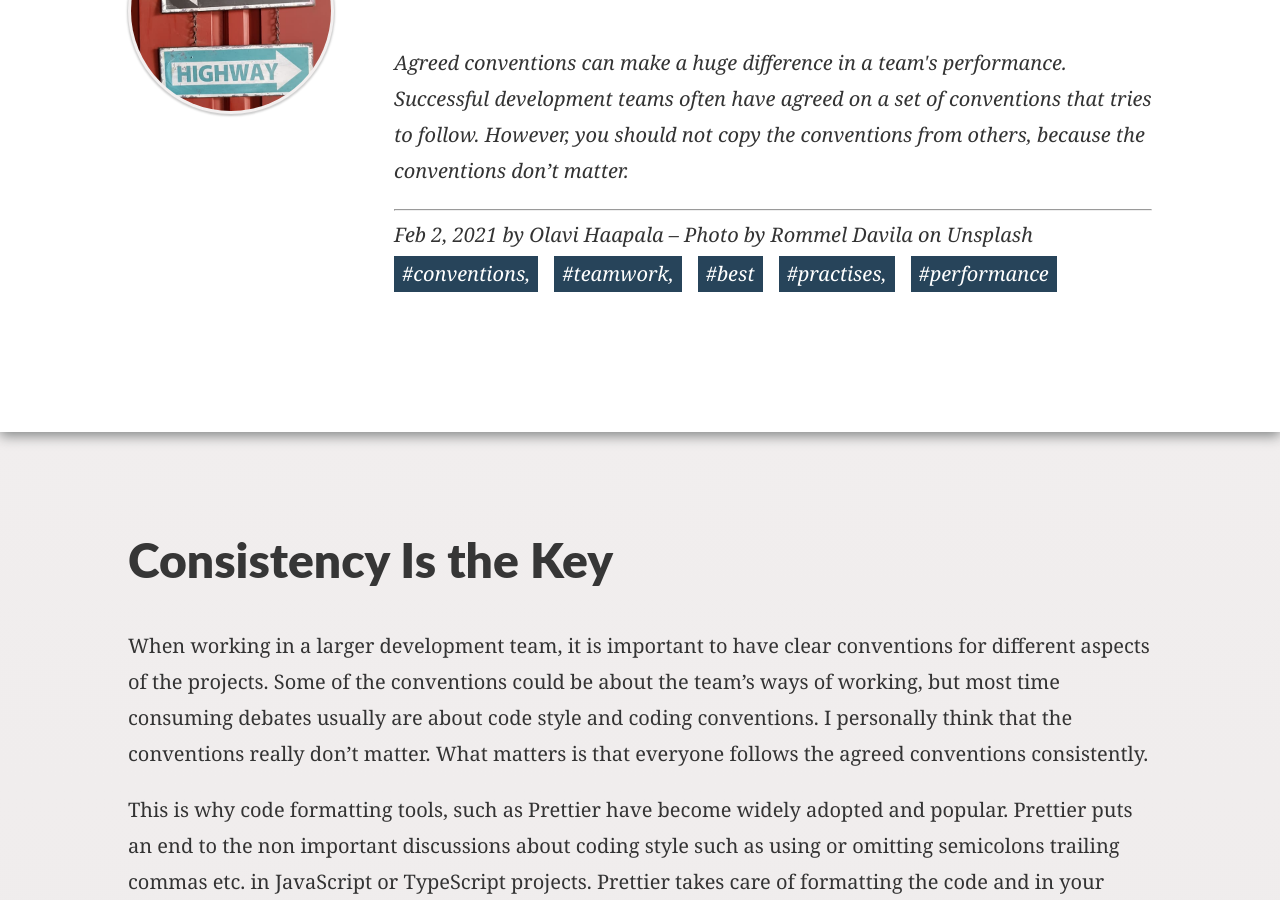
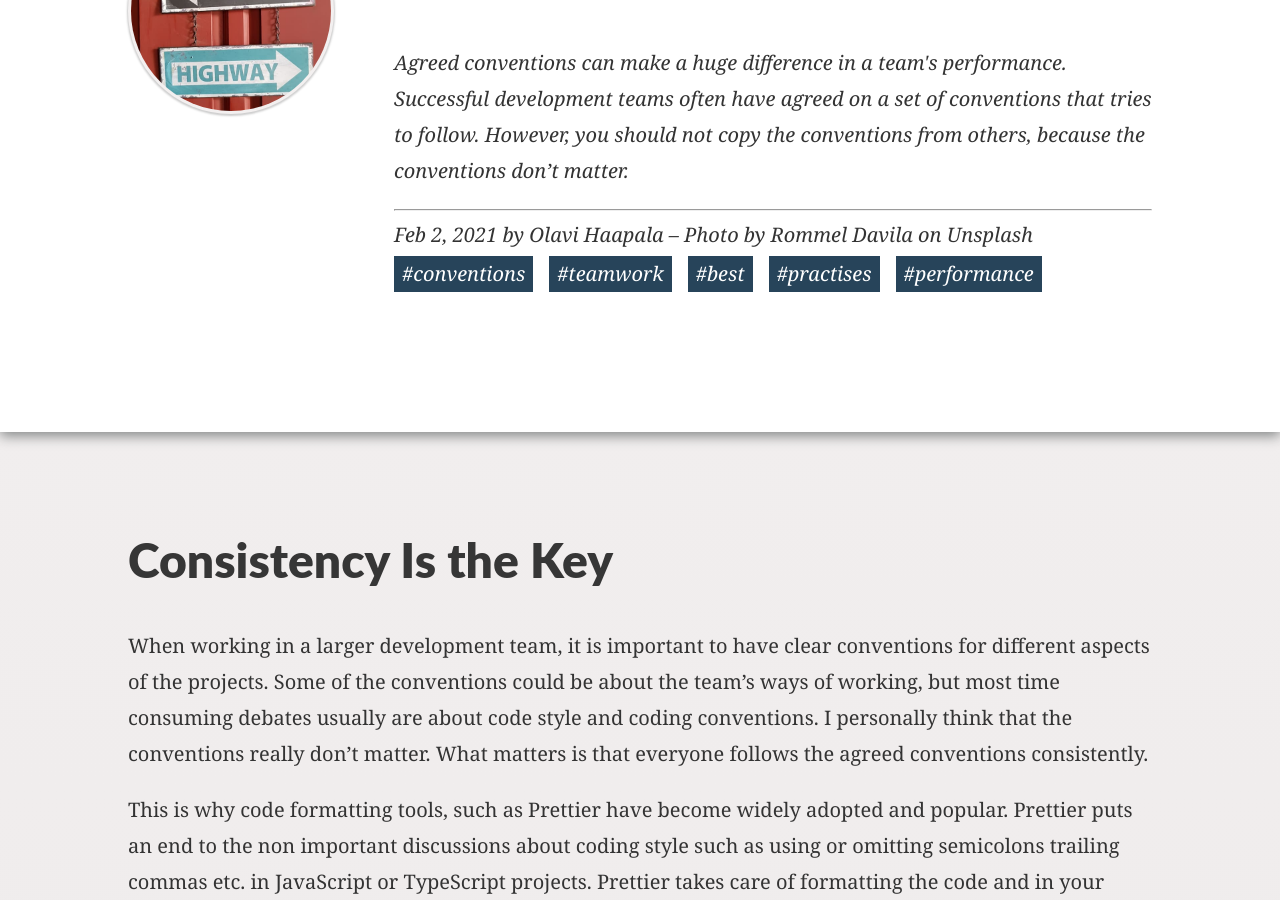
Before and after one commit to olpeh/olpeh.github.io, a Jekyll site: the page built from _posts/2021-02-02-conventions-dont-matter.md, in a window 1280 px wide and 900 px high, scrolled down 441 px. Built offline with Jekyll 4.4.1, drawn with Linux system fonts in a browser that asks for light colours; comment, search, counter and statistics services are not loaded; some of the changed text lies outside the part shown.

Commit message:
Remove commas from tags

```diff
--- a/_posts/2021-02-02-conventions-dont-matter.md
+++ b/_posts/2021-02-02-conventions-dont-matter.md
@@ -5,7 +5,7 @@ layout: post
 excerpt: "Agreed conventions can make a huge difference in a team's performance. Successful development teams often have agreed on a set of conventions that tries to follow. However, you should not copy the conventions from others, because the conventions don’t matter."
 author: 'Olavi Haapala'
 author_twitter: '0lpeh'
-tags: conventions, teamwork, best practises, performance
+tags: conventions teamwork best practises performance
 image: '/images/16-conventions/myway.jpg'
 altText: 'Photo of an ongoing renovation inside a building'
 credits: 'Photo by Rommel Davila on Unsplash'
```
